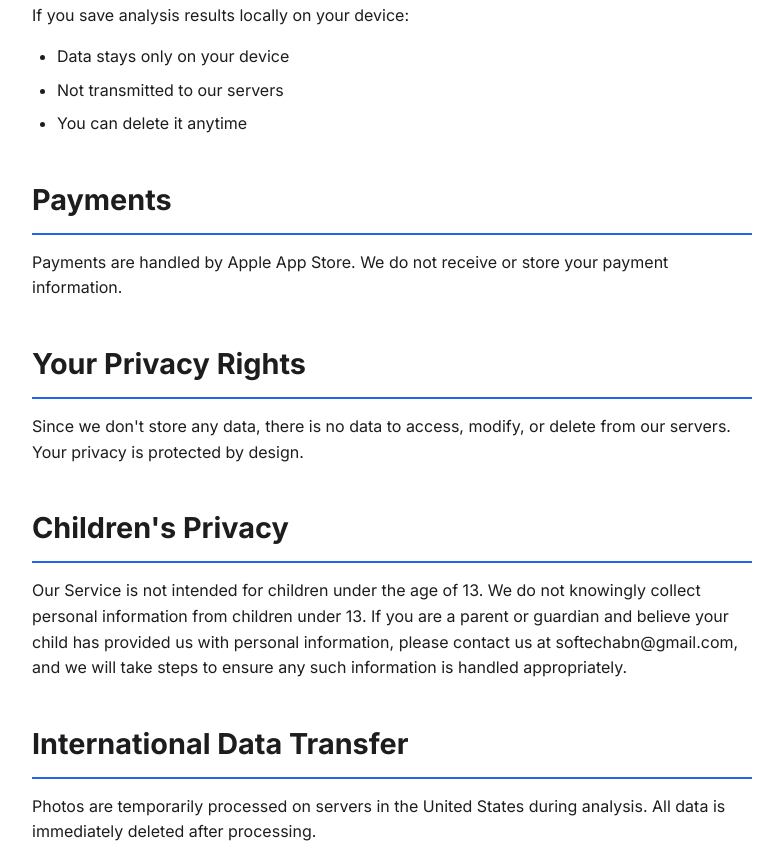
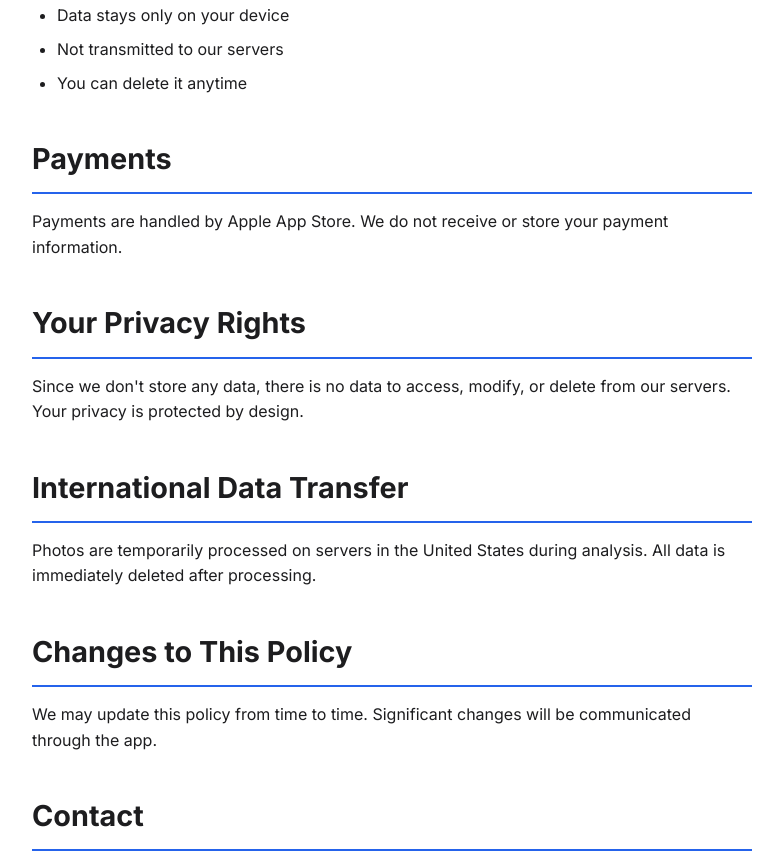
Before and after one commit to busenursahin/skin-analyzer-web, a plain HTML site: page privacy-policy.html in a window 1280 px wide. Shown: the part 2895-3758 px from the top of the page, without its empty margins (248-1031 px from the left). Drawn offline with Linux system fonts and the light colour scheme.

Commit message:
privacy update

```diff
--- a/privacy-policy.html
+++ b/privacy-policy.html
@@ -297,7 +297,6 @@
             <li>Analysis results are returned to you immediately</li>
             <li>Images are deleted immediately after processing</li>
         </ul>
-        <p><strong>We do not share your photos with any third parties.</strong></p>
 
         <h2>Data Retention</h2>
         <ul>
@@ -326,12 +325,8 @@
         <p>Payments are handled by Apple App Store. We do not receive or store your payment information.</p>
 
 
-
         <h2>Your Privacy Rights</h2>
         <p>Since we don't store any data, there is no data to access, modify, or delete from our servers. Your privacy is protected by design.</p>
-
-        <h2>Children's Privacy</h2>
-        <p>Our Service is not intended for children under the age of 13. We do not knowingly collect personal information from children under 13. If you are a parent or guardian and believe your child has provided us with personal information, please contact us at softechabn@gmail.com, and we will take steps to ensure any such information is handled appropriately.</p>
 
         <h2>International Data Transfer</h2>
         <p>Photos are temporarily processed on servers in the United States during analysis. All data is immediately deleted after processing.</p>
```
